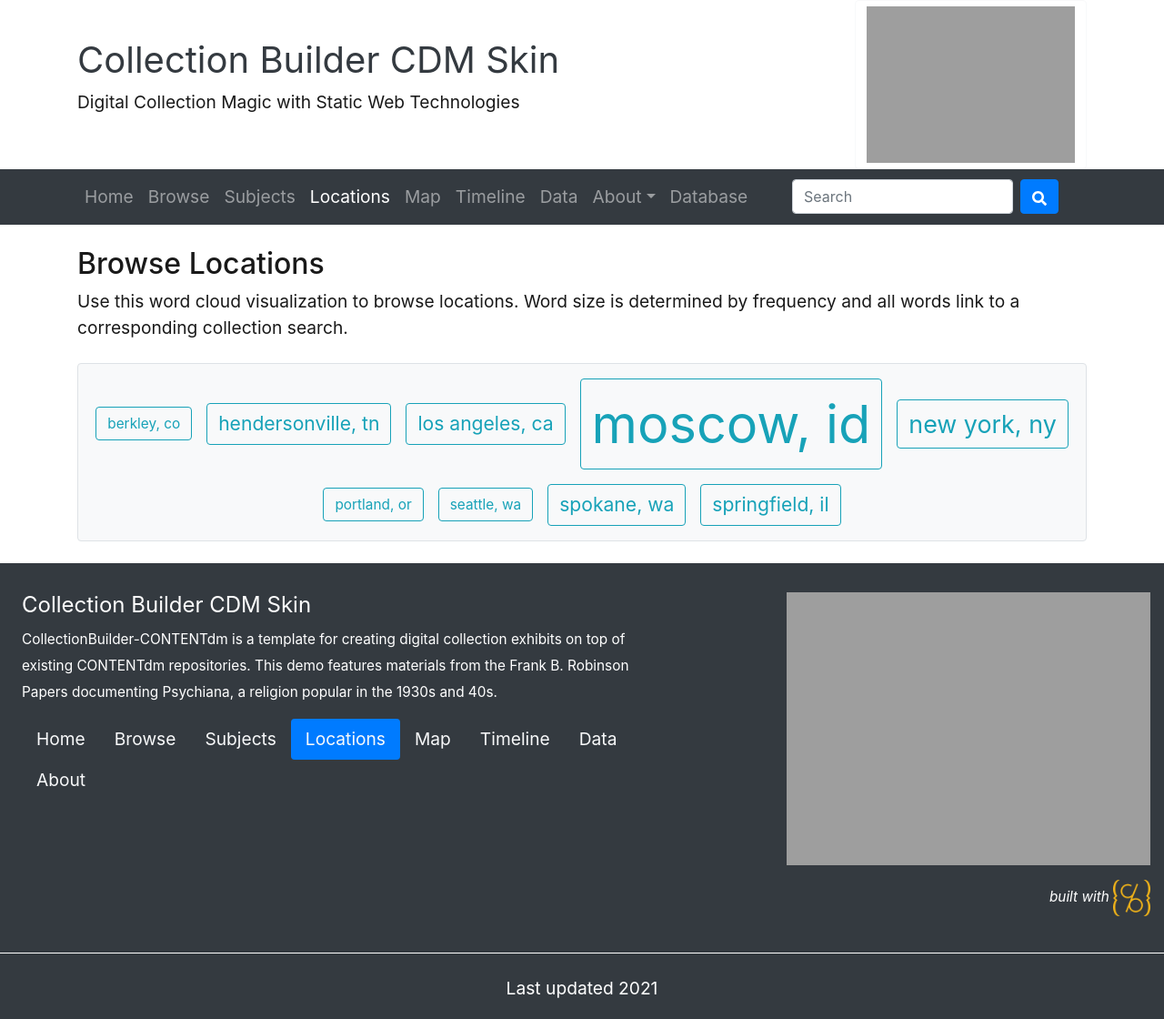
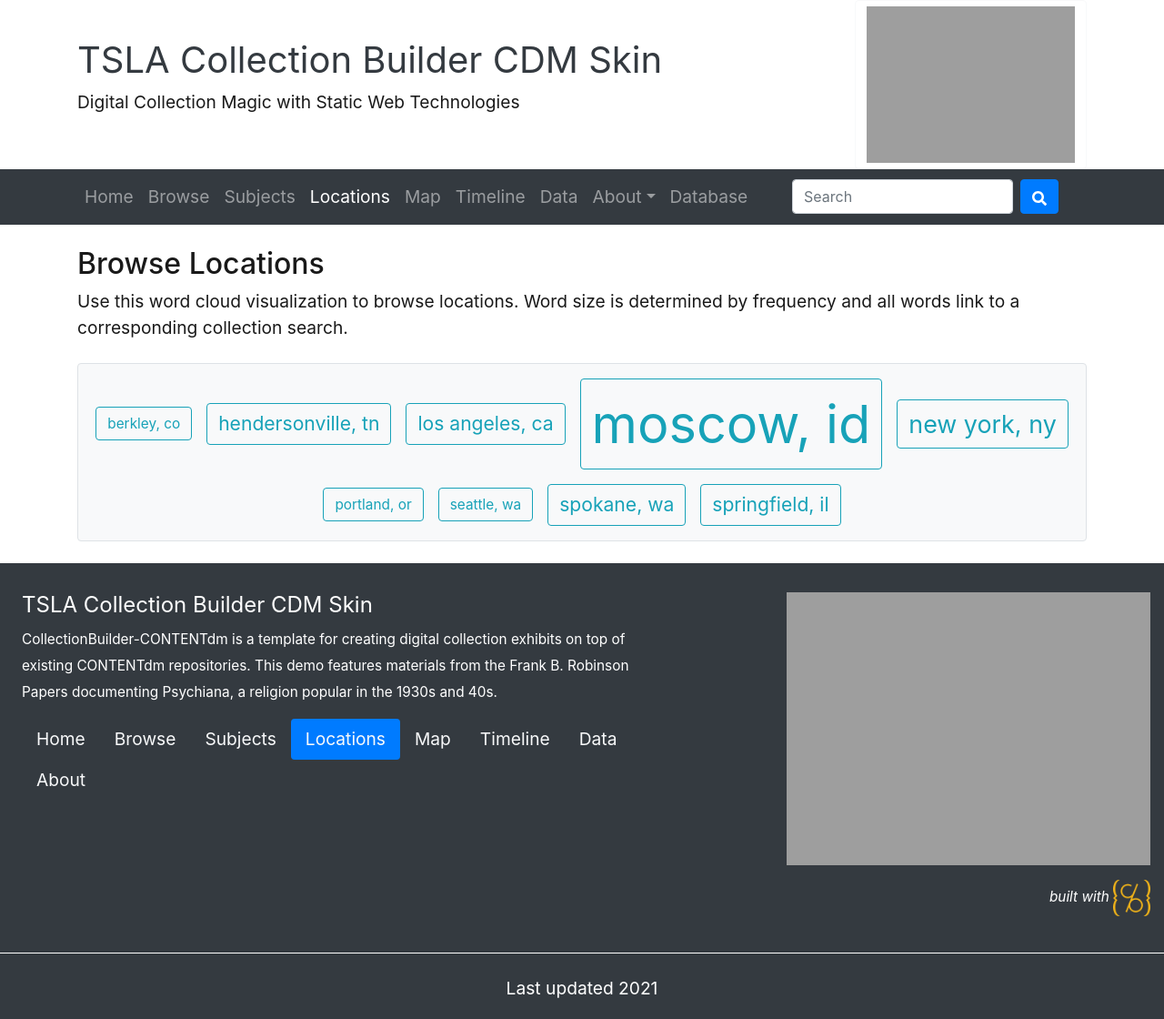
Before and after one commit to jrandlestsla/tsla-collectionbuilder_source, a Jekyll site: the page built from pages/locations.md, in a window 1280 px wide. Shown: the whole page at 91% size. Built offline with Jekyll 4.4.1, drawn with Linux system fonts in a browser that asks for light colours.

Commit message:
Update _config.yml
changed title of collection site

```diff
--- a/_config.yml
+++ b/_config.yml
@@ -18,7 +18,7 @@ source-code: https://github.com/CollectionBuilder
 # SITE SETTINGS
 #
 # title of site appears in banner
-title: Collection Builder CDM Skin
+title: TSLA Collection Builder CDM Skin
 # tagline, a short phrase that will appear throughout the site in the top banner
 tagline: Digital Collection Magic with Static Web Technologies
 # description appears in meta tags and other locations
```
